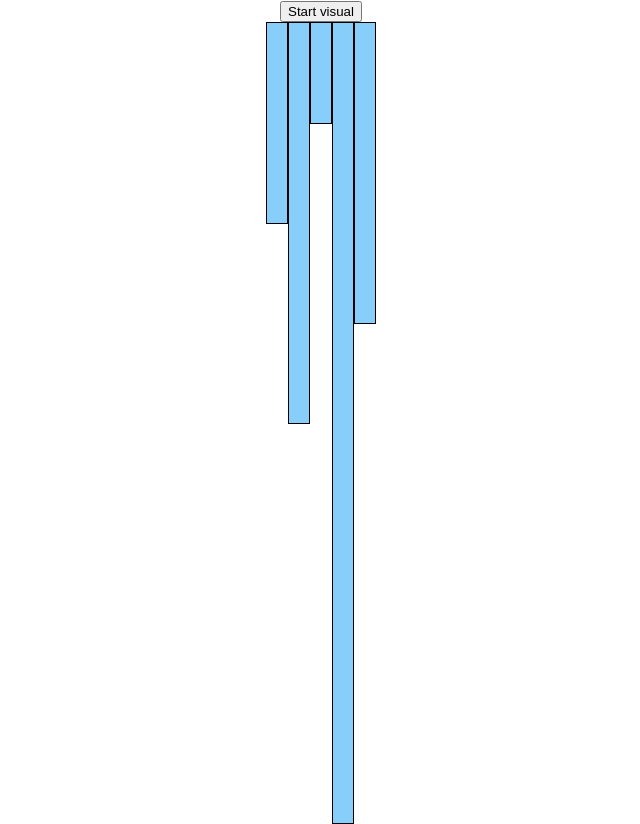
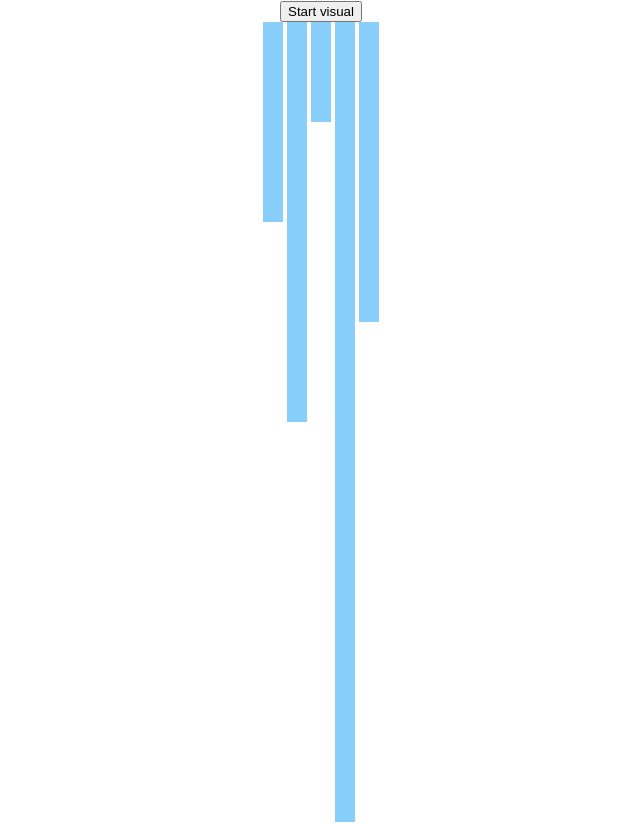
Before and after one commit to aaronspurgeon/sorting-visualization, a React (Create React App) app in the folder sorting/: page / in a window 1280 px wide. Shown: the whole page, without its empty margins (319-959 px from the left). Built offline with nearby package versions, Linux system fonts and the light colour scheme.

Commit message:
Test email for git

```diff
--- a/sorting/src/App.jsx
+++ b/sorting/src/App.jsx
@@ -8,17 +8,18 @@ function App() {
     let resultArray = [], leftIndex = 0, rightIndex = 0;
 
     while (leftIndex < left.length && rightIndex < right.length) {
+      console.log(`left index: ${left[leftIndex]}`)
+      console.log(`right index: ${right[rightIndex]}`)
+
       if (left[leftIndex] < right[rightIndex]) {
-        console.log(`left index: ${left[leftIndex]}`)
+
         resultArray.push(left[leftIndex]);
         leftIndex++;
       } else {
-        console.log(`right index: ${right[rightIndex]}`)
         resultArray.push(right[rightIndex]);
         rightIndex++;
       }
     }
-
 
     return resultArray
       .concat(left.slice(leftIndex))
@@ -34,20 +35,21 @@ function App() {
     const left = unsortedArray.slice(0, middle);
     const right = unsortedArray.slice(middle);
 
+    setGraph(left + right)
     return merge(
       mergeSort(left), mergeSort(right)
     );
   }
 
   const handleClick = () => {
-    mergeSort(graph)
+    console.log(mergeSort(graph))
   }
 
   return <div className="App">
     <button onClick={handleClick}>Start visual</button>
     <div className="container" style={{ display: 'flex', flexFlow: 'row', justifyContent: 'center' }}>
       {graph.map((item, index) => (
-        <div style={{ width: 20, height: item, backgroundColor: '#87CEFA', border: '1px solid black' }} key={index} />
+        <div style={{ width: 20, height: item, backgroundColor: '#87CEFA', margin: '0 2px 2px 2px' }} key={index} />
       ))}
     </div>
 
```
